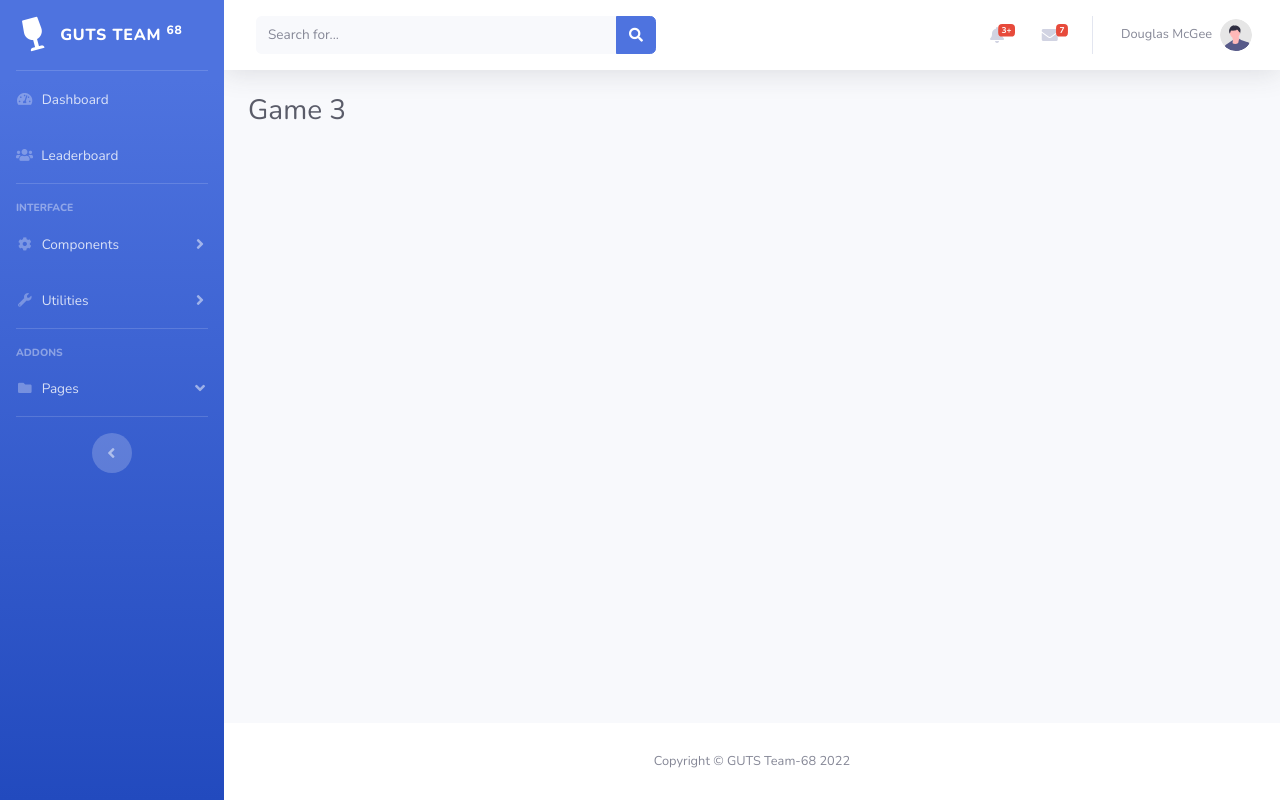
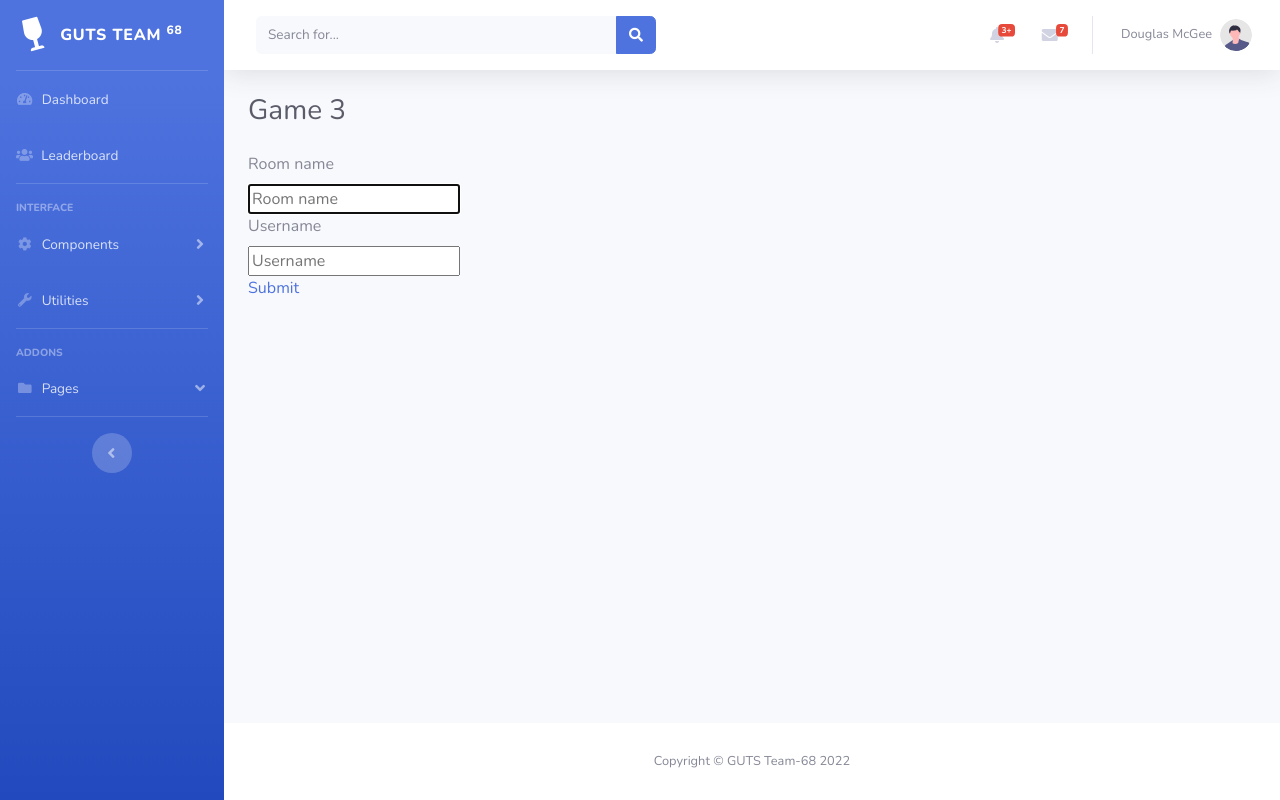
Before and after one commit to GUTS-2022-team-68/verint, a Django app: page /employees/game_3/ in a window 1280 px wide. Run offline with Django 3.2, Linux system fonts and the light colour scheme; some libraries are stand-ins or nearby versions.

Commit message:
chat functionality not done yet

```diff
--- a/GUTS_team68/asgi.py
+++ b/GUTS_team68/asgi.py
@@ -11,6 +11,7 @@ import os
 
 from django.core.asgi import get_asgi_application
 
+
 os.environ.setdefault('DJANGO_SETTINGS_MODULE', 'GUTS_team68.settings')
 
 application = get_asgi_application()
--- a/templates/game3.html
+++ b/templates/game3.html
@@ -34,6 +34,29 @@
 
                     <!-- Content Row -->
                     <!-- PLEASE PUT GAME HERE -->
+                    <div class="column is-4 is-offset-4">
+                        <div class="field">
+                          <label>Room name</label>
+
+                          <div class="control">
+                            <input class="input" type="text" placeholder="Room name" id="room-name-input">
+                          </div>
+                        </div>
+
+                        <div class="field">
+                          <label>Username</label>
+
+                          <div class="control">
+                            <input class="input" type="text" placeholder="Username" id="username-input">
+                          </div>
+                        </div>
+
+                        <div class="field">
+                          <div class="control">
+                            <a class="button is-info" id="room-name-submit">Submit</a>
+                          </div>
+                        </div>
+                    </div>
 
                 </div>
                 <!-- /.container-fluid -->
@@ -56,6 +79,25 @@
     </a>
 
     {% include "modals_and_scripts_part.html" %}
+    <script>
+        // Automatically set the focus to the room name input
+        document.querySelector('#room-name-input').focus();
+
+        // If you hit "enter" on the keyboard, trigger the click method
+        document.querySelector('#room-name-input').onkeyup = function(e) {
+          if (e.keyCode === 13) {
+            document.querySelector('#room-name-submit').click();
+          }
+        };
+
+        // When you submit the form, redirect the user to the room page
+        document.querySelector('#room-name-submit').onclick = function(e) {
+          var roomName = document.querySelector('#room-name-input').value;
+          var userName = document.querySelector('#username-input').value;
+
+          window.location.replace(roomName + '/?username=' + userName);
+        };
+    </script>
 
 
 </body>
```
Also changed, not shown: GUTS_team68/settings.py (+12 -1 lines), requirements.txt (+24 -0 lines).
